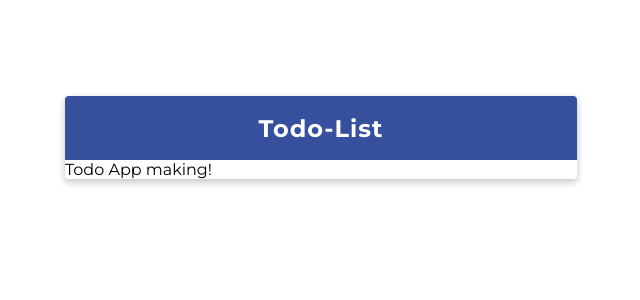
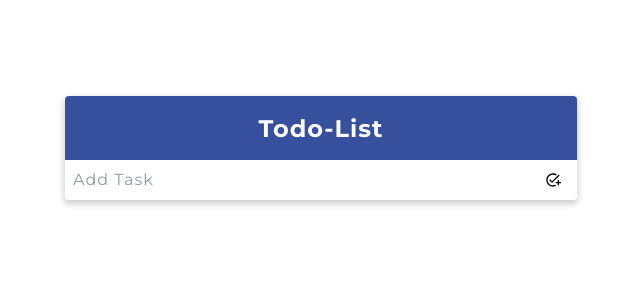
Before and after one commit to parkgeonwoong/study-reacts, a React (Create React App) app: page / in a window 1280 px wide. Shown: the top 300 px of the page, without its empty margins (319-959 px from the left). Built offline with nearby package versions, Linux system fonts and the light colour scheme.

Commit message:
TodoInsert

```diff
--- a/src/App.js
+++ b/src/App.js
@@ -1,8 +1,13 @@
 import './App.css';
+import TodoInsert from './components/TodoInsert';
 import TodoTemplate from './components/TodoTemplate';
 
 const App = () => {
-  return <TodoTemplate>Todo App making!</TodoTemplate>;
+  return (
+    <TodoTemplate>
+      <TodoInsert />
+    </TodoTemplate>
+  );
 };
 
 export default App;
--- /dev/null
+++ b/src/components/TodoInsert.js
@@ -0,0 +1,15 @@
+import { MdAddTask } from 'react-icons/md';
+import './TodoInsert.scss';
+
+const TodoInsert = () => {
+  return (
+    <form className="TodoInsert">
+      <input placeholder="Add Task"></input>
+      <button type="submit">
+        <MdAddTask />
+      </button>
+    </form>
+  );
+};
+
+export default TodoInsert;
--- /dev/null
+++ b/src/components/TodoInsert.scss
@@ -0,0 +1,37 @@
+.TodoInsert {
+  display: flex;
+  background: white;
+
+  input {
+    background: none;
+    outline: none;
+    border: none;
+    padding: 0.5rem;
+    font-size: 1rem;
+    letter-spacing: 1px;
+    line-height: 1.5;
+    color: rgba(0, 0, 0, 0.8);
+    &::placeholder {
+      color: #9399a2;
+    }
+
+    flex: 1;
+  }
+
+  button {
+    background: none;
+    outline: none;
+    border: none;
+    color: black;
+    padding-left: 1rem;
+    padding-right: 1rem;
+    font-size: 1rem;
+    display: flex;
+    align-items: center;
+    cursor: pointer;
+    transition: 0.5s color ease-in;
+    &:hover {
+      color: #3a88f7;
+    }
+  }
+}
--- a/src/components/TodoTemplate.scss
+++ b/src/components/TodoTemplate.scss
@@ -6,6 +6,7 @@
   border-radius: 4px;
   overflow: hidden;
   box-shadow: 0px 3px 6px 1px rgb(0, 0, 0, 0.2);
+  animation: fade-in 0.8s ease-in-out;
 
   .app-title {
     background: #36509e;
@@ -23,3 +24,16 @@
     background: white;
   }
 }
+
+@keyframes fade-in {
+  0% {
+    -webkit-transform: translateY(50px);
+    transform: translateY(50px);
+    opacity: 0;
+  }
+  100% {
+    -webkit-transform: translateY(0);
+    transform: translateY(0);
+    opacity: 1;
+  }
+}
--- a/src/index.css
+++ b/src/index.css
@@ -1,7 +1,6 @@
-@import url('https://fonts.googleapis.com/css2?family=Montserrat:wght@400;700&family=Open+Sans:wght@400;800&display=swap');
-
+@import url('https://fonts.googleapis.com/css2?family=Montserrat:wght@400;700&family=Noto+Sans+KR:wght@300;400;700&display=swap');
 * {
-  font-family: 'Montserrat', sans-serif;
+  font-family: 'Montserrat', 'Noto Sans KR', sans-serif;
 }
 body {
   margin: 0;
```
